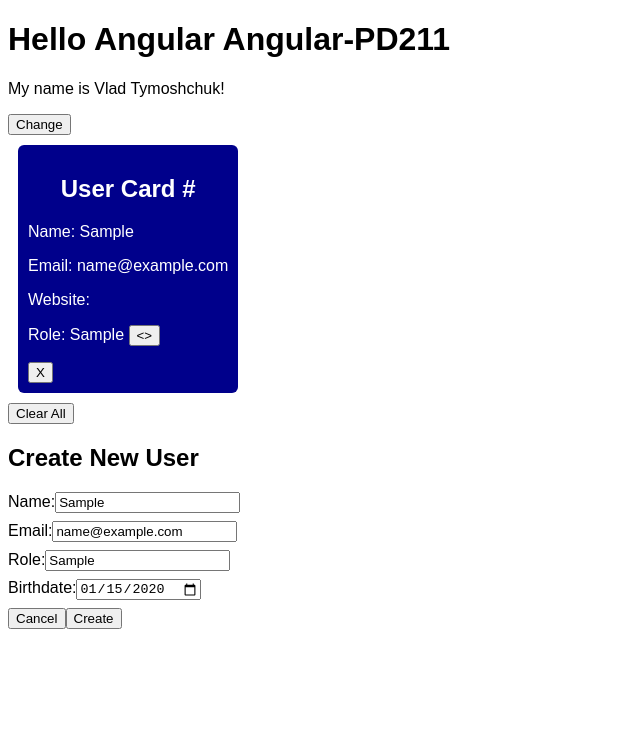
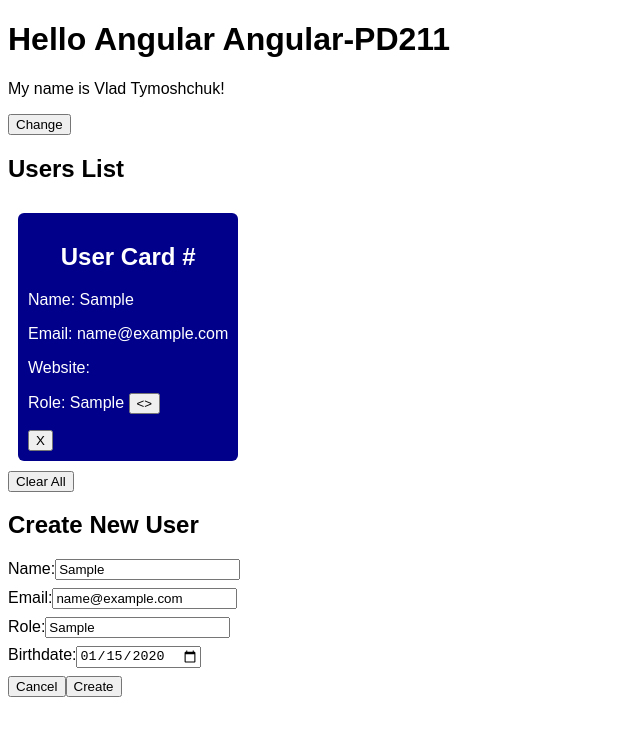
Before and after one commit to vladtymo/Angular-PD211, an Angular app: page / in a window 1280 px wide. Both pictures are taken after typing "Sample", "name@example.com", "Sample", "2020-01-15" into the empty fields and a click on the button "Create". Shown: the top 736 px of the page, without its empty margins (0-640 px from the left). Built offline with nearby package versions, Linux system fonts and the light colour scheme; no server answers.

Commit message:
Move user list to separate component

```diff
--- a/src/app/app.component.html
+++ b/src/app/app.component.html
@@ -4,19 +4,4 @@
 
 <button (click)="changeName()">Change</button>
 
-<div>
-  @for (i of users; track $index) {
-  <app-user-card [user]="i" (onDelete)="delete($event)"></app-user-card>
-  }
-
-  <!-- <app-user-card [user]="users[0]"></app-user-card>
-  <app-user-card [user]="users[1]"></app-user-card>
-  <app-user-card [user]="users[2]"></app-user-card> -->
-</div>
-
-<div>
-  <button (click)="clear()">Clear All</button>
-</div>
-
-<h2>Create New User</h2>
-<app-user-form (onCreate)="create($event)"></app-user-form>
+<app-user-list></app-user-list>
--- a/src/app/app.component.ts
+++ b/src/app/app.component.ts
@@ -1,15 +1,11 @@
 import { Component } from '@angular/core';
 import { RouterOutlet } from '@angular/router';
-import { UserCardComponent } from "./user-card/user-card.component";
-import { IUser, USERS } from './user';
-import { UserFormComponent } from "./user-form/user-form.component";
-import { HttpClient } from '@angular/common/http';
-import { UsersService } from './services/users.service';
+import { UserListComponent } from "./user-list/user-list.component";
 
 @Component({
   selector: 'app-root',
   standalone: true,
-  imports: [RouterOutlet, UserCardComponent, UserFormComponent],
+  imports: [RouterOutlet, UserListComponent],
   templateUrl: './app.component.html',
   styleUrl: './app.component.css'
 })
@@ -17,25 +13,7 @@
   title = 'Angular-PD211';
   name = "Vlad Tymoshchuk"
 
-  users: IUser[] = [];
-
-  constructor(private usersService: UsersService) {
-    usersService.getAll().subscribe((data) =>
-      this.users = data
-    );
-  }
-
-  clear() {
-    this.users = [];
-  }
-  delete(id: number) {
-    let index = this.users.findIndex(x => x.id === id);
-    this.users.splice(index, 1);
-  }
   changeName() {
     this.name += '!';
   }
-  create(user: IUser) {
-    this.users.push(user);
-  }
 }
--- /dev/null
+++ b/src/app/user-list/user-list.component.html
@@ -0,0 +1,18 @@
+<h2>Users List</h2>
+
+<div>
+    @for (i of users; track $index) {
+    <app-user-card [user]="i" (onDelete)="delete($event)"></app-user-card>
+    }
+
+    <!-- <app-user-card [user]="users[0]"></app-user-card>
+    <app-user-card [user]="users[1]"></app-user-card>
+    <app-user-card [user]="users[2]"></app-user-card> -->
+</div>
+
+<div>
+    <button (click)="clear()">Clear All</button>
+</div>
+
+<h2>Create New User</h2>
+<app-user-form (onCreate)="create($event)"></app-user-form>
--- /dev/null
+++ b/src/app/user-list/user-list.component.ts
@@ -0,0 +1,34 @@
+import { Component, Input } from '@angular/core';
+import { IUser } from '../user';
+import { UsersService } from '../services/users.service';
+import { UserFormComponent } from "../user-form/user-form.component";
+import { UserCardComponent } from "../user-card/user-card.component";
+
+@Component({
+  selector: 'app-user-list',
+  standalone: true,
+  imports: [UserFormComponent, UserCardComponent],
+  templateUrl: './user-list.component.html',
+  styleUrl: './user-list.component.css'
+})
+export class UserListComponent {
+
+  users: IUser[] = [];
+
+  constructor(private usersService: UsersService) {
+    usersService.getAll().subscribe((data) =>
+      this.users = data
+    );
+  }
+
+  clear() {
+    this.users = [];
+  }
+  delete(id: number) {
+    let index = this.users.findIndex(x => x.id === id);
+    this.users.splice(index, 1);
+  }
+  create(user: IUser) {
+    this.users.push(user);
+  }
+}
```
Also changed, not shown: src/app/user-list/user-list.component.css (added).
